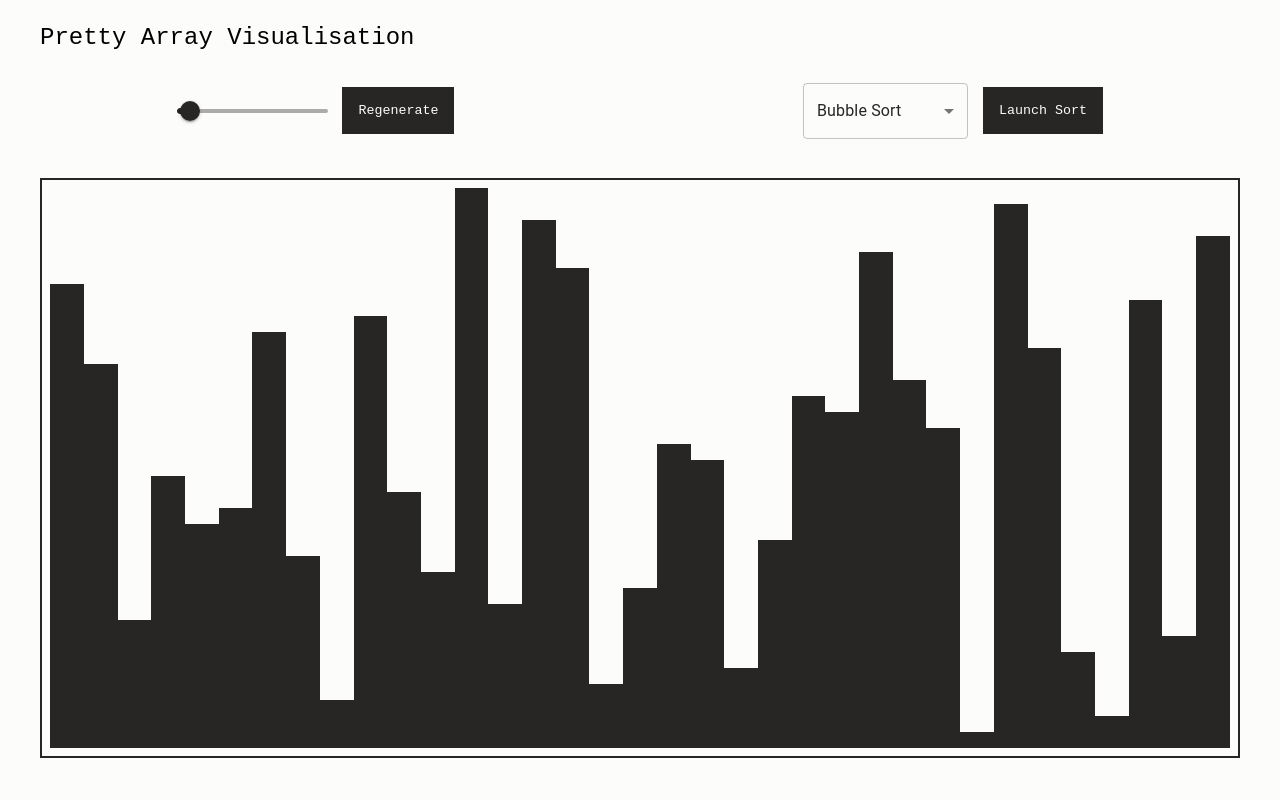
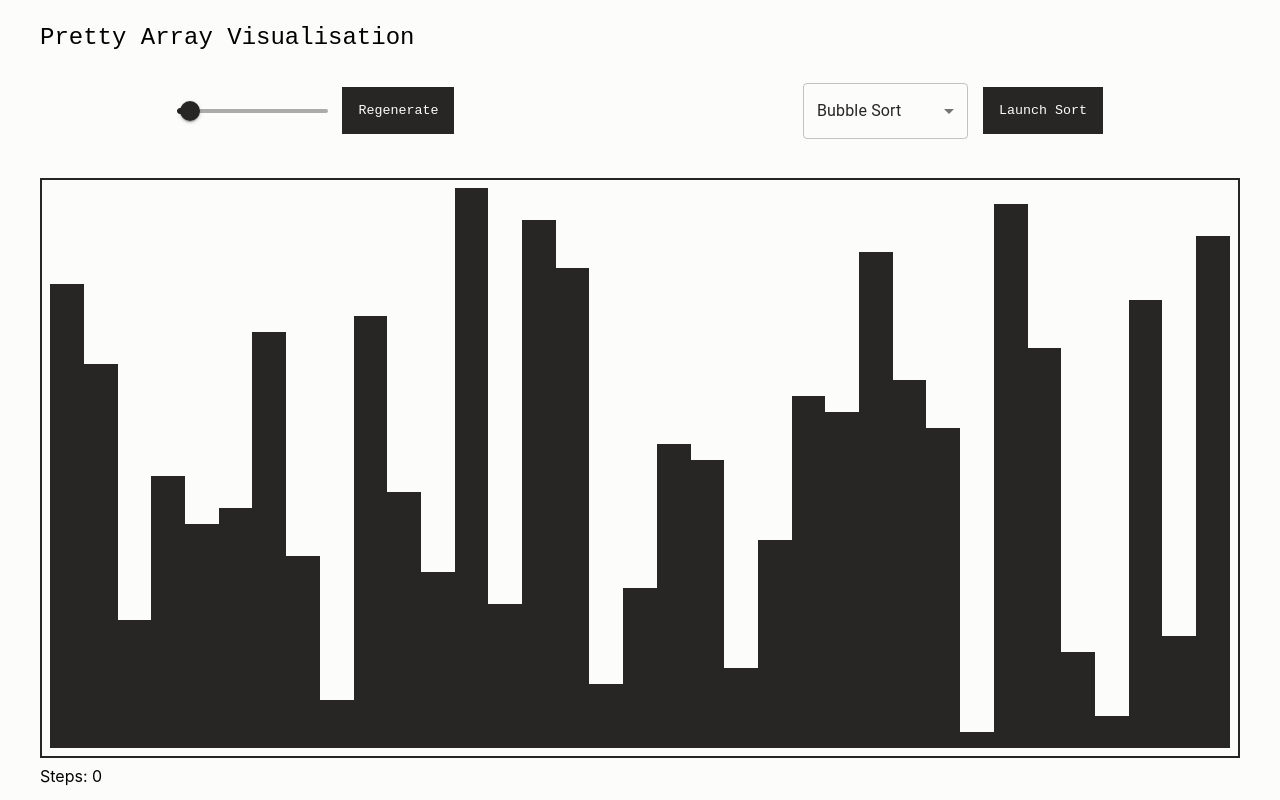
Before and after one commit to mrtnhwtt/AlgorithmVisualizer, a React (Create React App) app: page / in a window 1280 px wide. Built offline with nearby package versions, Linux system fonts and the light colour scheme.

Commit message:
moved steps

```diff
--- a/src/components/ArrayContainer/ArrayContainer.jsx
+++ b/src/components/ArrayContainer/ArrayContainer.jsx
@@ -1,7 +1,8 @@
 import ArrayBit from "../ArrayBit/ArrayBit";
 
-const ArrayContainer = ({targetArray}) => {
+const ArrayContainer = ({ targetArray, steps }) => {
     return (
+        <>
             <main>
                 <div className="arrayHolder" > {
                     targetArray.length !== 0 ? (
@@ -16,6 +17,10 @@ const ArrayContainer = ({targetArray}) => {
                 }
                 </div>
             </main>
+            <div>
+                Steps: {steps}
+            </div>
+        </>
     );
 }
 
```
Lines whose indentation alone changed are shown as unchanged.
